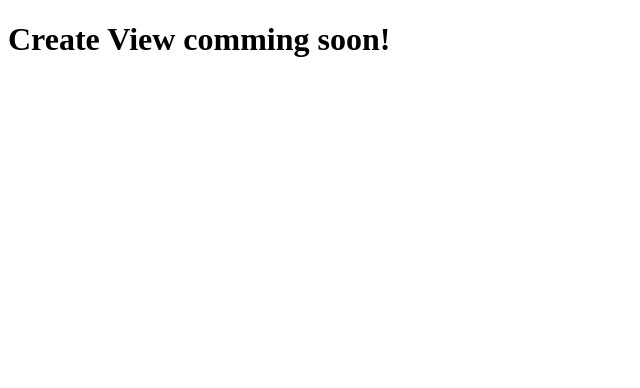
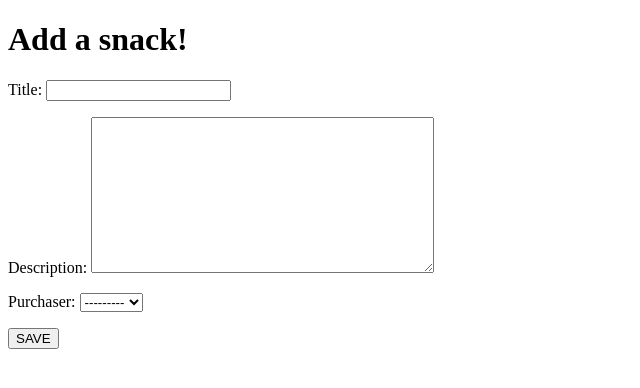
Before and after one commit to MasonChance/django-crud-project, a Django app: page /new/ in a window 1280 px wide. Shown: the part 34-422 px from the top of the page, without its empty margins (0-640 px from the left). Run offline with Django 3.2, Linux system fonts and the light colour scheme; data comes from the database, SQL or seed files in the repository; both versions use the stored data as it was after the commit.

Commit message:
all views render and forms run successfully

```diff
--- a/snacks/views.py
+++ b/snacks/views.py
@@ -25,6 +25,7 @@ class SnackCreateView(CreateView):
     # because this view deals with forms it requires list of field names
     # for reference. fields are based on properties of the Model
     # the form is based on.
+    success_url = reverse_lazy('snack_list')
     fields = ['title', 'description', 'purchaser']
 
 class SnackUpdateView(UpdateView):
@@ -35,5 +36,5 @@ class SnackUpdateView(UpdateView):
 class SnackDeleteView(DeleteView):
     template_name = 'snack_delete.html'
     model = Snack
-    success_url = reverse_lazy('snack_list.html')
+    success_url = reverse_lazy('snack_list')
     # reverse_lazy allows re-direct to the indicated view by view-name
--- a/templates/snack_create.html
+++ b/templates/snack_create.html
@@ -2,10 +2,12 @@
 
 {% block content %}
 
-<h1>Create View comming soon!</h1>
+<h1>Add a snack!</h1>
 
-
-
-
+<form action="" method="POST">
+{% csrf_token %}
+{{ form.as_p }}
+<input type="submit" value="SAVE">
+</form>
 
 {% endblock content %}
```
Also changed, not shown: templates/snack_delete.html (+9 -1 lines), db.sqlite3.
